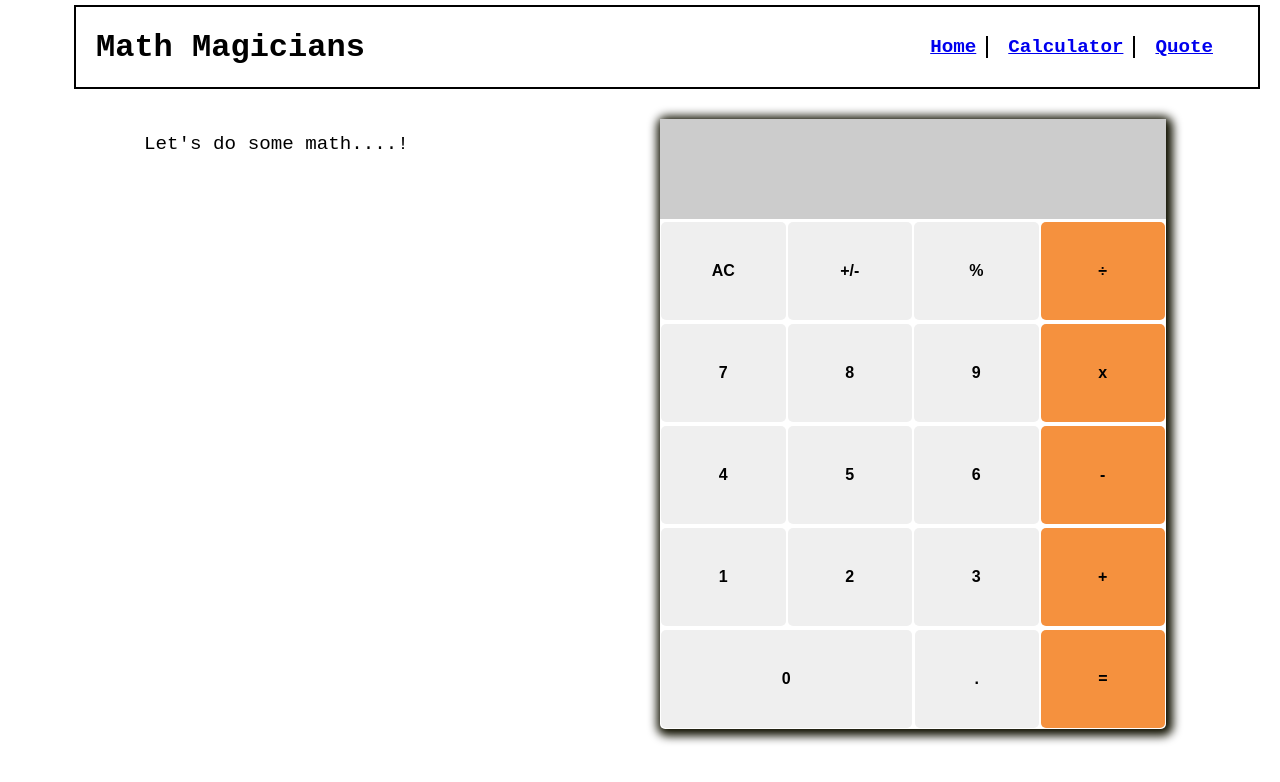
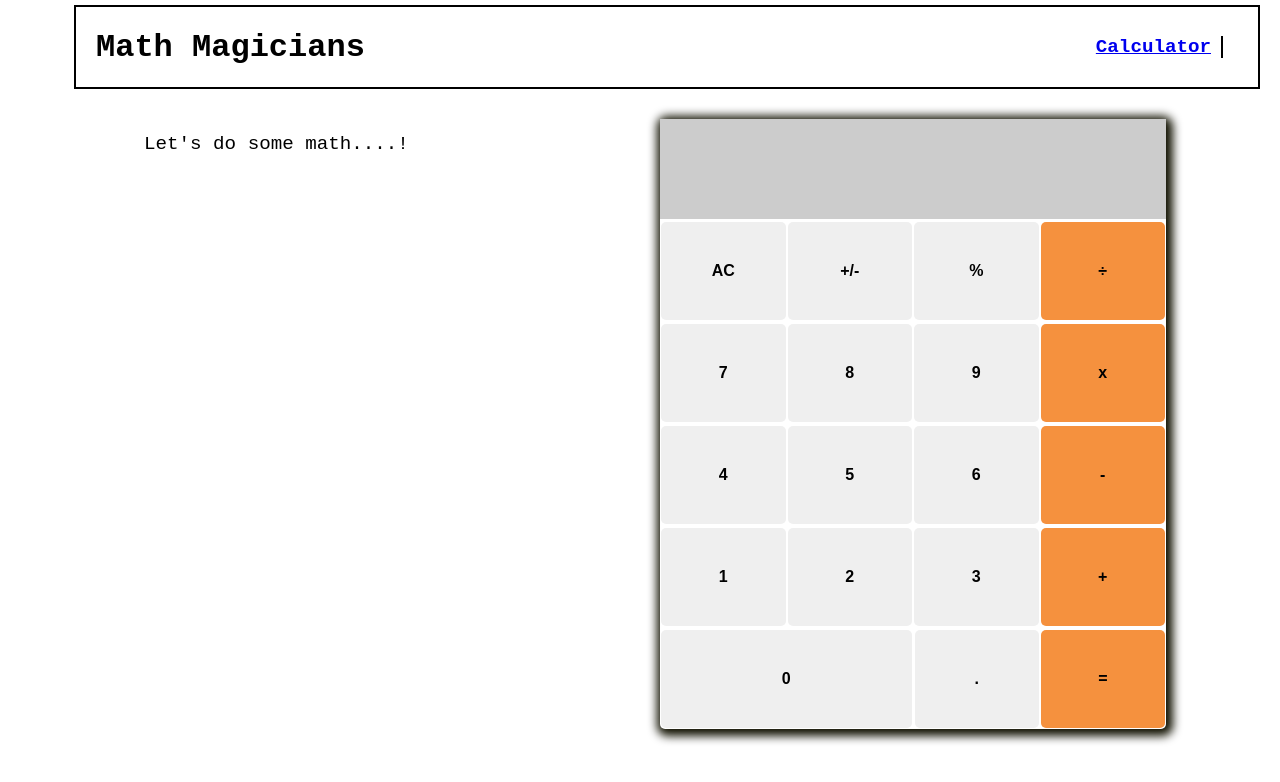
Before and after one commit to r-ahmed2022/math-magic, a React (Create React App) app: page / in a window 1280 px wide. Shown: the top 782 px of the page. Built offline with nearby package versions, Linux system fonts and the light colour scheme; a web font is replaced by a local one.

Commit message:
updated Calculator.js

```diff
--- a/src/components/Navbar.js
+++ b/src/components/Navbar.js
@@ -7,9 +7,7 @@ export default function Navbar() {
     <nav className="navbar">
       <h1 className="header-title"> Math Magicians</h1>
       <ul className="navlinks">
-        <li className="link"><Link to="/" className="">Home</Link></li>
         <li className="link"><Link to="/calculator" className="">Calculator</Link></li>
-        <li className="link last"><Link to="/quote" className="">Quote</Link></li>
       </ul>
     </nav>
   );
```
